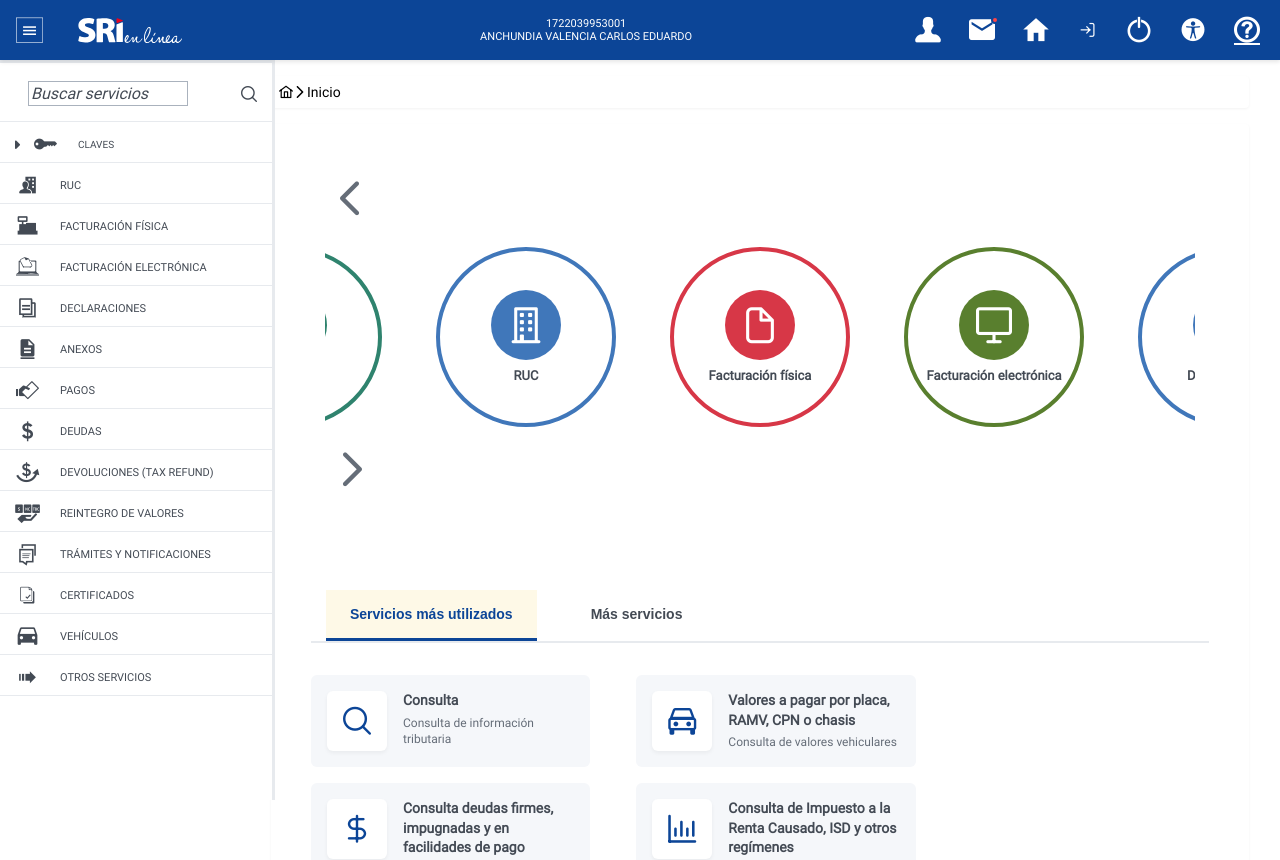
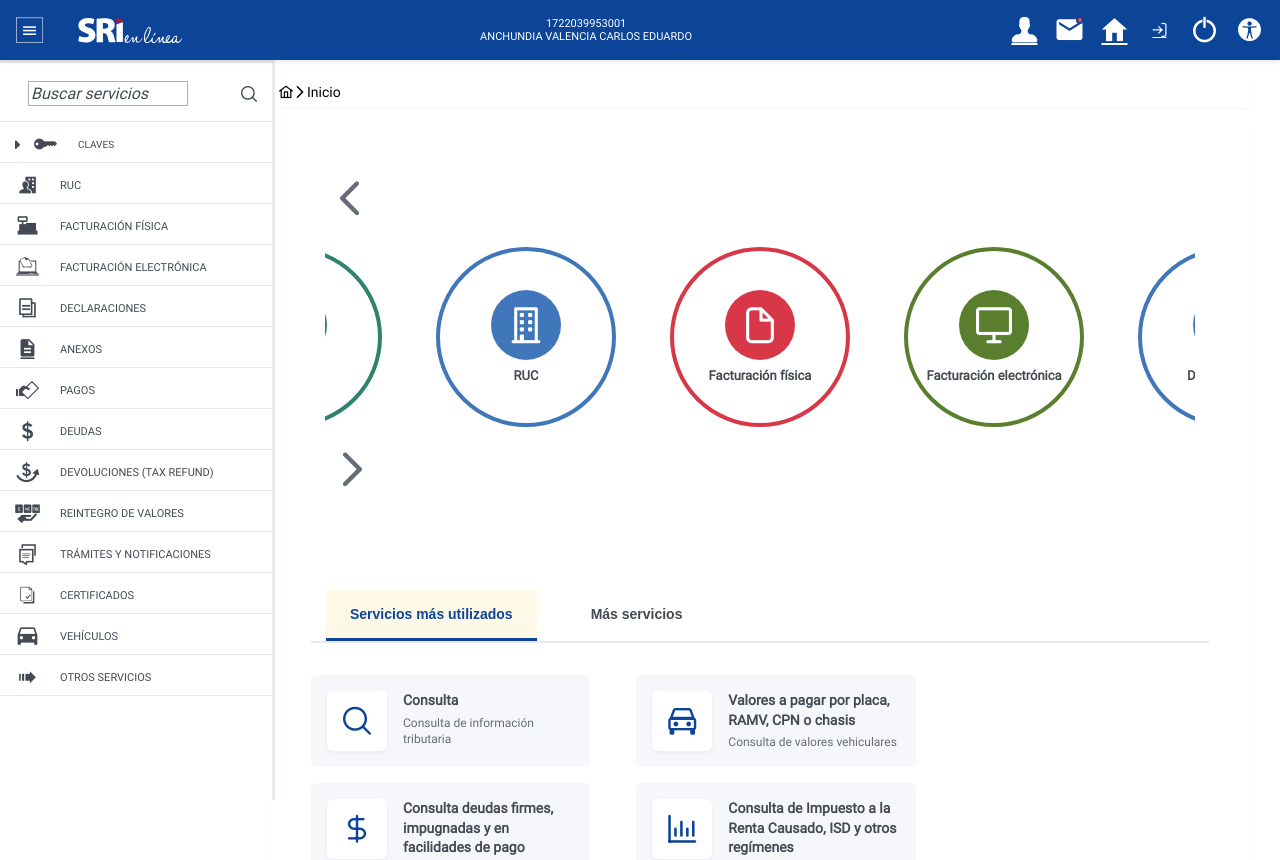
Before and after one commit to ingcharles/SRI-INTERNET-BASE, a Vue app: page / in a window 1280 px wide. Shown: the top 860 px of the page. Built offline with nearby package versions, Linux system fonts and the light colour scheme; the HTML template or start-up script is replaced by a standard one.

Commit message:
pruebas 9

```diff
--- a/src/assets/css/_sri-vue-plantilla_v2.css
+++ b/src/assets/css/_sri-vue-plantilla_v2.css
@@ -58,3 +58,12 @@
 input.p-inputtext.p-component .p-disabled:hover {
   border-bottom: none;
 }
+
+/******** tooltip primevue ***********/
+.p-tooltip .p-tooltip-text {
+  background-color: var(--color-celeste);
+  color: var(--color-gris-fuerte);
+  font-size: 12px;
+  border-radius: 4px;
+  padding: 3px;
+}
--- a/src/assets/css/_sri_vue_cabecera_v2.css
+++ b/src/assets/css/_sri_vue_cabecera_v2.css
@@ -32,7 +32,7 @@
   box-sizing: border-box;
 }
 
-.contenedor-pincipal {
+.contenedor-principal {
   min-height: 100vh;
   display: flex;
   flex-direction: column;
@@ -132,29 +132,9 @@
   height: var(--alto-100);
 }
 
-.menu-escritorio {
-  background: transparent !important;
-  border: none !important;
-  padding: 0 !important;
-}
-
-.menu-escritorio .p-menubar-root-list {
-  background: transparent !important;
-  border: none !important;
-  padding: 0 !important;
-  margin: 0 !important;
-  gap: var(--espacio-1);
-}
-
-.menu-escritorio .p-menuitem {
-  background: transparent !important;
-}
-
 .menu-item-escritorio {
   color: var(--color-blanco) !important;
-  background: transparent !important;
   border: none !important;
-  padding: 0.75rem !important;
   border-radius: 50% !important;
   display: flex !important;
   align-items: center !important;
@@ -177,12 +157,12 @@
   margin-left: 4px !important;
 }
 
-.p-menubar-item-link:hover span[class*='sri'] {
+.p-menubar-item-content:hover span[class*='sri'] {
   color: var(--color-amarillo-claro);
 }
 
 /* ========== MENUBAR MÓVIL ========== */
-.menu-movil-container {
+.contenedor-menu-movil {
   display: flex;
   justify-content: flex-end;
   align-items: center;
@@ -193,13 +173,6 @@
   background: transparent !important;
   border: none !important;
   padding: 0 !important;
-}
-
-.menu-movil .p-menubar-root-list {
-  background: transparent !important;
-  border: none !important;
-  padding: 0 !important;
-  margin: 0 !important;
 }
 
 .menu-movil .p-menuitem {
--- a/src/components/base/componentes/CabeceraBase.vue
+++ b/src/components/base/componentes/CabeceraBase.vue
@@ -25,14 +25,18 @@
   }
 };
 
-const props = defineProps<{
+const propiedades = defineProps<{
   esPantallaPequena?: boolean;
 }>();
 
-const emit = defineEmits<{
-  (e: 'alternar-menu'): void;
-}>();
+const emitir = defineEmits<(e: 'alternar-menu') => void>();
 
+/**
+ * Maneja el click en el botón del menú
+ */
+function manejarClickMenu() {
+  emitir('alternar-menu');
+}
 const informacionUsuario = computed(() => almacenPrincipalBase.informacionUsuario);
 
 // Items del menú unificado (usado tanto en desktop como móvil)
@@ -43,9 +47,9 @@
     route: '/perfil'
   },
   {
-    label: 'Notificaciones',
+    label: 'Alertas y avisos',
     icon: 'sri-icon-correos',
-    command: () => console.log('Notificaciones clicked')
+    command: () => console.log('Alertas y avisos clicked')
   },
   {
     label: 'Inicio',
@@ -67,20 +71,15 @@
     icon: 'sri-icon-accesibilidad',
     command: () => console.log('Accesibilidad clicked')
   },
-  {
-    label: 'Ayuda',
-    icon: 'sri-icon-ayuda',
-    url: 'https://sri.gob.ec/ayuda',
-    target: '_blank'
-  }
+  // {
+  //   label: 'Ayuda',
+  //   icon: 'sri-icon-ayuda',
+  //   url: 'https://sri.gob.ec/ayuda',
+  //   target: '_blank'
+  // }
 ]);
 
-/**
- * Maneja el click en el botón del menú
- */
-function manejarClickMenu() {
-  emit('alternar-menu');
-}
+
 </script>
 
 <template>
@@ -88,13 +87,15 @@
     <div class="contenedor-fluido">
       <div class="fila alinear-centro">
         <!-- Sección Izquierda: Menú hamburguesa + Logo -->
-        <div class="columna-6 columna-md-3 columna-lg-3 encabezado-izquierda">
+        <div class="columna-6 columna-md-2 columna-lg-3 encabezado-izquierda">
           <div class="mostrar-flex alinear-centro">
             <Button icon="sri-menu-icon-menu-hamburguesa " class="tamano-icono-hamburguesa" @click="manejarClickMenu"
               aria-label="Abrir o cerrar menu desplegado" />
-            <div class="logo-contenedor">
+
+            <div v-if="!propiedades.esPantallaPequena" class="logo-contenedor">
               <img alt="Logo SRI" class="logo-aplicacion" src="/src/assets/iconos/sri-en-linea.svg">
             </div>
+
           </div>
         </div>
 
@@ -107,21 +108,22 @@
         </div>
 
         <!-- Sección Derecha: Iconos de acción -->
-        <div class="columna-6 columna-md-3 columna-lg-4 encabezado-derecha">
+        <div class="columna-6 columna-md-4 columna-lg-4 encabezado-derecha">
           <!-- Escritorio: MenuBar solo con iconos -->
-          <div v-if="!props.esPantallaPequena" class="menu-escritorio-container">
-            <Menubar :model="itemsMenu" class="menu-escritorio">
-              <template #item="{ item, props: itemProps, hasSubmenu }">
+          <div v-if="!propiedades.esPantallaPequena" class="menu-escritorio-container">
+            <Menubar :model="itemsMenu">
+              <template #item="{ item, hasSubmenu }">
                 <router-link v-if="item.route" v-slot="{ href, navigate }" :to="item.route" custom>
-                  <a v-ripple :href="href" v-bind="itemProps.action" @click="navigate" class="menu-item-escritorio"
-                    :class="{ 'badge-notificacion': item.label === 'Notificaciones' }" :aria-label="String(item.label)">
+                  <a v-ripple :href="href" @click="navigate" class="menu-item-escritorio"
+                    :class="{ 'badge-notificacion': item.label === 'Alertas y avisos' }"
+                    :aria-label="String(item.label)" v-tooltip.left="item.label">
                     <span :class="item.icon" />
                     <span v-if="hasSubmenu" class="pi pi-fw pi-angle-down menu-icono" />
                   </a>
                 </router-link>
-                <a v-else v-ripple :href="item.url" :target="item.target"
-                  @click="() => (item.command as (() => void))?.()" class="menu-item-escritorio"
-                  :class="{ 'badge-notificacion': item.label === 'Notificaciones' }" :aria-label="String(item.label)">
+                <a v-else v-ripple :href="item.url" @click="() => (item.command as (() => void))?.()"
+                  class="menu-item-escritorio" :class="{ 'badge-notificacion': item.label === 'Alertas y avisos' }"
+                  :aria-label="String(item.label)" v-tooltip.left="item.label">
                   <span :class="item.icon" />
                   <span v-if="hasSubmenu" class="pi pi-fw pi-angle-down menu-icono" />
                 </a>
@@ -130,15 +132,15 @@
           </div>
 
           <!-- Móvil: MenuBar con iconos y etiquetas -->
-          <div v-else class="menu-movil-container">
-            <!-- <Card class="p-card mostrar-flex alinear-centro"> -->
+          <div v-else class="contenedor-menu-movil">
             <Button type="button" icon="pi pi-ellipsis-v" @click="plegable" aria-haspopup="true"
               aria-controls="btnCubrirMenu" />
             <TieredMenu ref="menu" id="btnCubrirMenu" :model="itemsMenu" popup>
-              <template #item="{ item, props: itemProps, hasSubmenu }">
+              <template #item="{ item, props: propiedadesItem, hasSubmenu }">
                 <router-link v-if="item.route" v-slot="{ href, navigate }" :to="item.route" custom>
-                  <a v-ripple :href="href" v-bind="itemProps.action" @click="navigate" class="menu-item-movil"
-                    :class="{ 'badge-notificacion': item.label === 'Notificaciones' }" :aria-label="String(item.label)">
+                  <a v-ripple :href="href" v-bind="propiedadesItem.action" @click="navigate" class="menu-item-movil"
+                    :class="{ 'badge-notificacion': item.label === 'Alertas y avisos' }"
+                    :aria-label="String(item.label)">
                     <span :class="item.icon" />
                     <span class="menu-etiqueta">{{ item.label }}</span>
                     <span v-if="hasSubmenu" class="pi pi-fw pi-angle-down menu-icono" />
@@ -146,14 +148,13 @@
                 </router-link>
                 <a v-else v-ripple :href="item.url" :target="item.target"
                   @click="() => (item.command as (() => void))?.()" class="menu-item-movil"
-                  :class="{ 'badge-notificacion': item.label === 'Notificaciones' }" :aria-label="String(item.label)">
+                  :class="{ 'badge-notificacion': item.label === 'Alertas y avisos' }" :aria-label="String(item.label)">
                   <span :class="item.icon" />
                   <span class="menu-etiqueta">{{ item.label }}</span>
                   <span v-if="hasSubmenu" class="pi pi-fw pi-angle-down menu-icono" />
                 </a>
               </template>
             </TieredMenu>
-            <!-- </Card> -->
           </div>
         </div>
       </div>
--- a/src/components/base/paginas/PrincipalBase.vue
+++ b/src/components/base/paginas/PrincipalBase.vue
@@ -5,40 +5,70 @@
 import MenuNavegacionBase from '@/components/base/componentes/MenuNavegacionBase.vue';
 import ContenidoPrincipalBase from '@/components/base/componentes/ContenidoPrincipalBase.vue';
 
+// Constantes
+const ANCHO_PANTALLA_PEQUENA = 768;
 
+// Store
 const almacenPrincipalBase = usarAlmacenPrincipalBase();
+
+// Alternativa sin @vueuse/core
 const anchoPantalla = ref(window.innerWidth);
 
-const esPantallaPequena = computed(() => anchoPantalla.value < 768);
+// Computeds
+const esPantallaPequena = computed(() => anchoPantalla.value < ANCHO_PANTALLA_PEQUENA);
 const menuColapsado = computed(() => !almacenPrincipalBase.menuLateralVisible);
 
-// En móviles: siempre mostrar solo iconos cuando no está expandido el menú móvil
-// En desktop: mostrar solo iconos cuando el menú lateral está colapsado
-const mostrarSoloIconos = computed(() => {
-  if (esPantallaPequena.value) {
-    return !almacenPrincipalBase.menuMovilVisible;
-  }
-  return menuColapsado.value;
-});
+/**
+ * Determina si se deben mostrar solo iconos en el menú
+ * En móviles: iconos cuando el menú móvil no está visible
+ * En desktop: iconos cuando el menú lateral está colapsado
+ */
+const mostrarSoloIconos = computed(() =>
+  esPantallaPequena.value
+    ? !almacenPrincipalBase.menuMovilVisible
+    : menuColapsado.value
+);
+
+/**
+ * Clases dinámicas para el contenedor principal
+ */
+const clasesContenedor = computed(() => ({
+  'menu-movil-expandido': esPantallaPequena.value && almacenPrincipalBase.menuMovilVisible
+}));
+
+/**
+ * Clases dinámicas para el menú de navegación
+ */
+const clasesMenuNavegacion = computed(() => ({
+  'menu-movil-visible': esPantallaPequena.value && almacenPrincipalBase.menuMovilVisible
+}));
+
+/**
+ * Clases dinámicas para el contenido principal
+ */
+const clasesContenidoPrincipal = computed(() => ({
+  'menu-colapsado': menuColapsado.value
+}));
 
 /**
  * Maneja el cambio de tamaño de la ventana
  */
-function manejarRedimension() {
+const manejarRedimension = () => {
   anchoPantalla.value = window.innerWidth;
-}
+};
 
 /**
- * Maneja el toggle del menú
+ * Alterna la visibilidad del menú según el tamaño de pantalla
  */
-function manejarToggleMenu() {
+const manejarToggleMenu = () => {
   if (esPantallaPequena.value) {
     almacenPrincipalBase.alternarMenuMovil();
   } else {
     almacenPrincipalBase.alternarMenuLateral();
   }
-}
+};
 
+// Lifecycle hooks
 onMounted(() => {
   window.addEventListener('resize', manejarRedimension);
 });
@@ -49,17 +79,13 @@
 </script>
 
 <template>
-  <div class="app-container"
-    :class="{ 'menu-movil-expandido': esPantallaPequena && almacenPrincipalBase.menuMovilVisible }">
+  <div class="contenedor-principal" :class="clasesContenedor">
     <CabeceraBase :es-pantalla-pequena="esPantallaPequena" @alternar-menu="manejarToggleMenu" />
 
-    <MenuNavegacionBase :solo-iconos="mostrarSoloIconos" :class="{
-      'menu-movil-visible': esPantallaPequena && almacenPrincipalBase.menuMovilVisible
-    }" />
+    <MenuNavegacionBase :solo-iconos="mostrarSoloIconos" :class="clasesMenuNavegacion" />
 
-    <ContenidoPrincipalBase :class="{ 'menu-colapsado': menuColapsado }" :ruta-actual="['Inicio']">
+    <ContenidoPrincipalBase :class="clasesContenidoPrincipal" :ruta-actual="['Inicio']">
       <router-view />
     </ContenidoPrincipalBase>
-
   </div>
 </template>
--- a/src/main.ts
+++ b/src/main.ts
@@ -29,6 +29,7 @@
 import { fas } from '@fortawesome/free-solid-svg-icons'
 import { fab } from '@fortawesome/free-brands-svg-icons'
 import { far } from '@fortawesome/free-regular-svg-icons'
+import Tooltip from 'primevue/tooltip'
 
 library.add(fas, far, fab)
 
@@ -49,5 +50,5 @@
 })
 
 app.component('FontAwesome', FontAwesomeIcon)
-
+app.directive('tooltip', Tooltip)
 app.mount('#app')
```
Also changed, not shown: 2 other files (tests, documents, lock files or other folders).
